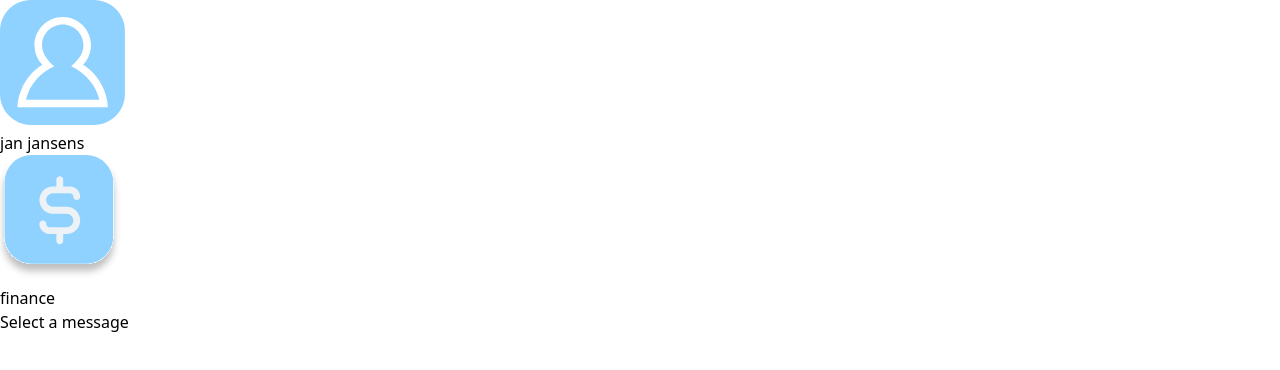
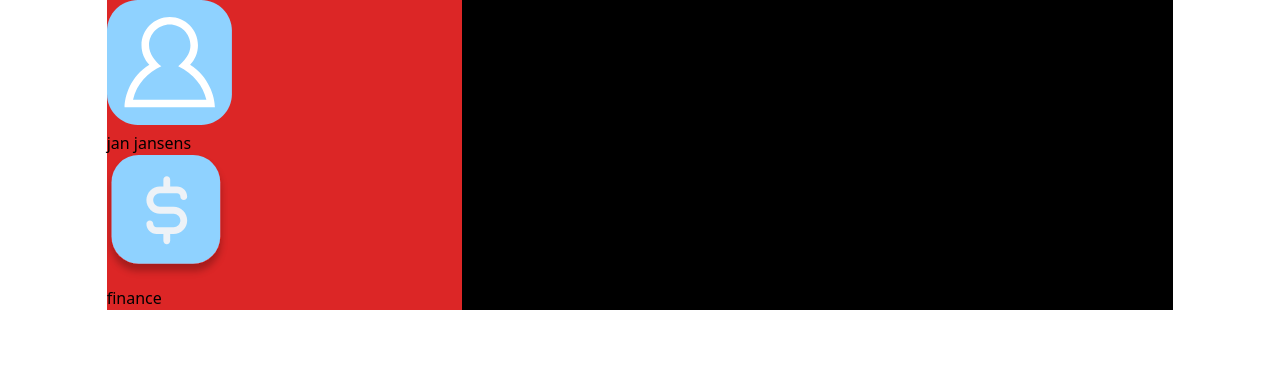
Before and after one commit to hecate-org/frontend, a Next.js app: page / in a window 1280 px wide. Shown: the top 370 px of the page. Built offline with nearby package versions, Linux system fonts and the light colour scheme; no server answers.

Commit message:
layout centered

```diff
--- a/components/Layout.tsx
+++ b/components/Layout.tsx
@@ -16,11 +16,15 @@ const Layout = ({ children, title}: Props) => (
       <meta charSet="utf-8" />
       <meta name="viewport" content="initial-scale=1.0, width=device-width" />
     </Head>
-    <User text="jan jansens"></User>
-    <header>
-      <Chanels></Chanels>
-    </header>
-    {children}
+    <div className="w-10/12 flex mx-auto">
+      <header className="w-2/6 bg-red-600">
+        <User text="jan jansens"></User>
+        <Chanels></Chanels>
+      </header>
+      <main className="w-4/6 bg-black">
+        {children}
+      </main>
+    </div>
   </div>
 )
 
```
